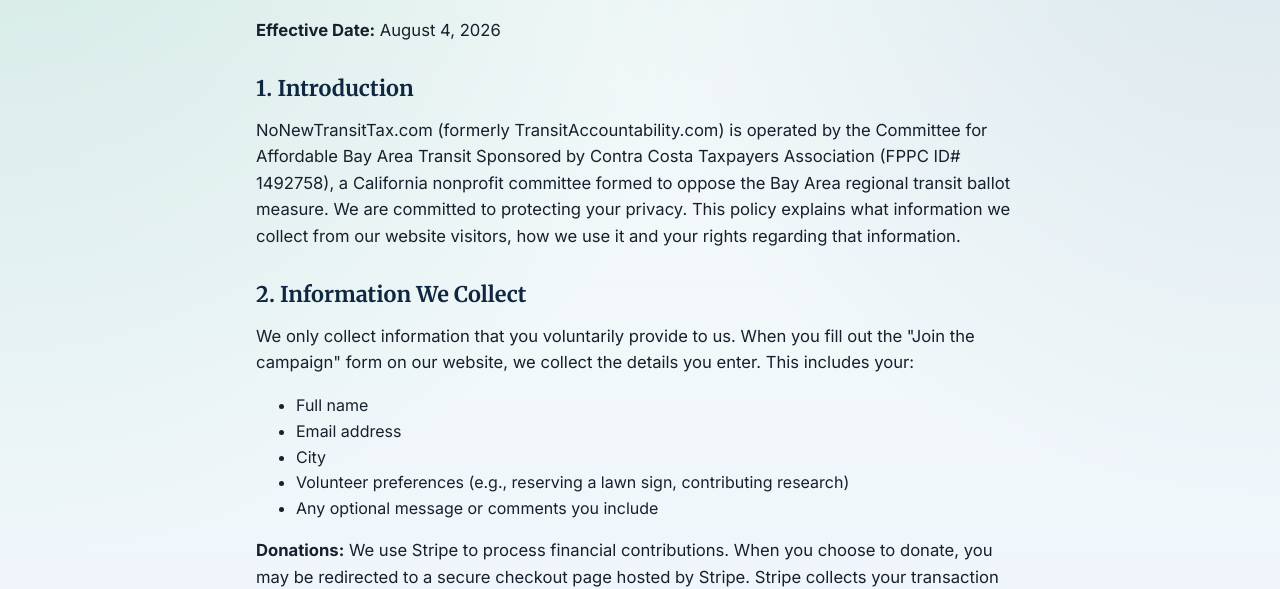
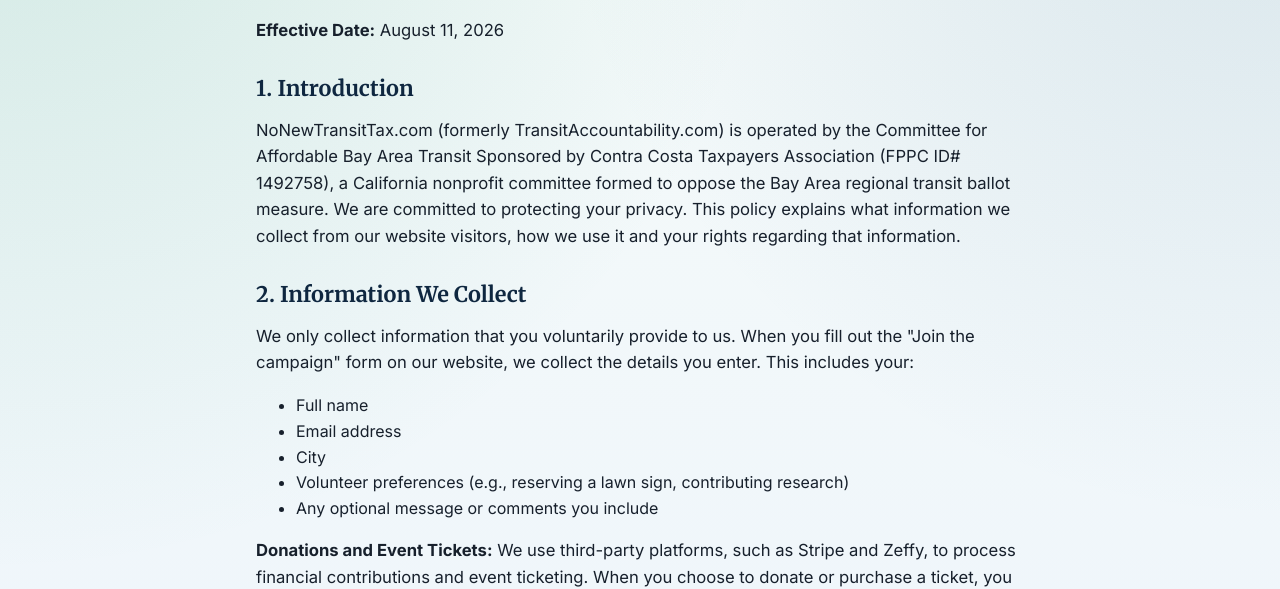
Before and after one commit to joffemd/transitaccountability, a website: page privacy-policy.html in a window 1280 px wide. Shown: the part 213-802 px from the top of the page. Drawn offline with Linux system fonts and the light colour scheme.

Commit message:
Update Privacy Policy to include Zeffy

```diff
--- a/privacy-policy.html
+++ b/privacy-policy.html
@@ -46,7 +46,7 @@
   <section>
     <div class="container prose" style="padding-top: 3rem;">
       <h2>Privacy Policy</h2>
-      <p><strong>Effective Date:</strong> August 4, 2026</p>
+      <p><strong>Effective Date:</strong> August 11, 2026</p>
 
       <h3>1. Introduction</h3>
       <p>NoNewTransitTax.com (formerly TransitAccountability.com) is operated by the Committee for Affordable Bay Area Transit Sponsored by Contra Costa Taxpayers Association (FPPC ID# 1492758), a California nonprofit committee formed to oppose the Bay Area regional transit ballot measure. We are committed to protecting your privacy. This policy explains what information we collect from our website visitors, how we use it and your rights regarding that information.</p>
@@ -61,7 +61,7 @@
         <li>Any optional message or comments you include</li>
       </ul>
 
-      <p><strong>Donations:</strong> We use Stripe to process financial contributions. When you choose to donate, you may be redirected to a secure checkout page hosted by Stripe. Stripe collects your transaction data, which may include your name, email address, billing address, payment method details (such as your credit or debit card number) and the donation amount. To comply with California Fair Political Practices Commission (FPPC) regulations, we also require you to provide your employer and occupation during the checkout process. We do not store your full credit card number on our servers, but we do receive transaction records from Stripe.</p>
+      <p><strong>Donations and Event Tickets:</strong> We use third-party platforms, such as Stripe and Zeffy, to process financial contributions and event ticketing. When you choose to donate or purchase a ticket, you may be redirected to a secure checkout page hosted by these processors. They collect your transaction data, which may include your name, email address, billing address, payment method details (such as your credit or debit card number) and the transaction amount. To comply with California Fair Political Practices Commission (FPPC) regulations, we also require you to provide your employer and occupation during the checkout process. We do not store your full credit card number on our servers, but we do receive transaction records from these platforms.</p>
       <p>Our website hosting platform may also automatically collect basic, non-personally identifiable technical information required for the site to function properly, such as your IP address and browser type.</p>
 
       <h3>3. How We Use Your Information</h3>
@@ -78,7 +78,7 @@
       <h3>4. Sharing Your Information</h3>
       <p>We do not sell, rent or trade your personal information to third party marketing organizations. Your data is kept internal to our campaign organizing team, with the following exceptions:</p>
       <ul>
-        <li><strong>Payment Processing:</strong> Data shared with Stripe to process your donation may be further used by Stripe, including to prevent fraud and meet regulatory requirements. For more information on how they handle your data, please review Stripe's privacy policy.</li>
+        <li><strong>Payment Processing:</strong> Data shared with our payment and ticketing processors (such as Stripe and Zeffy) to process your transaction may be further used by them, including to prevent fraud and meet regulatory requirements. For more information on how they handle your data, please review their respective privacy policies.</li>
         <li><strong>Campaign Finance Disclosure:</strong> Because we accept political contributions, we are subject to California Fair Political Practices Commission (FPPC) regulations. The Political Reform Act requires committees to file campaign statements disclosing contributions received, and these documents are made available to the public.</li>
       </ul>
 
```
